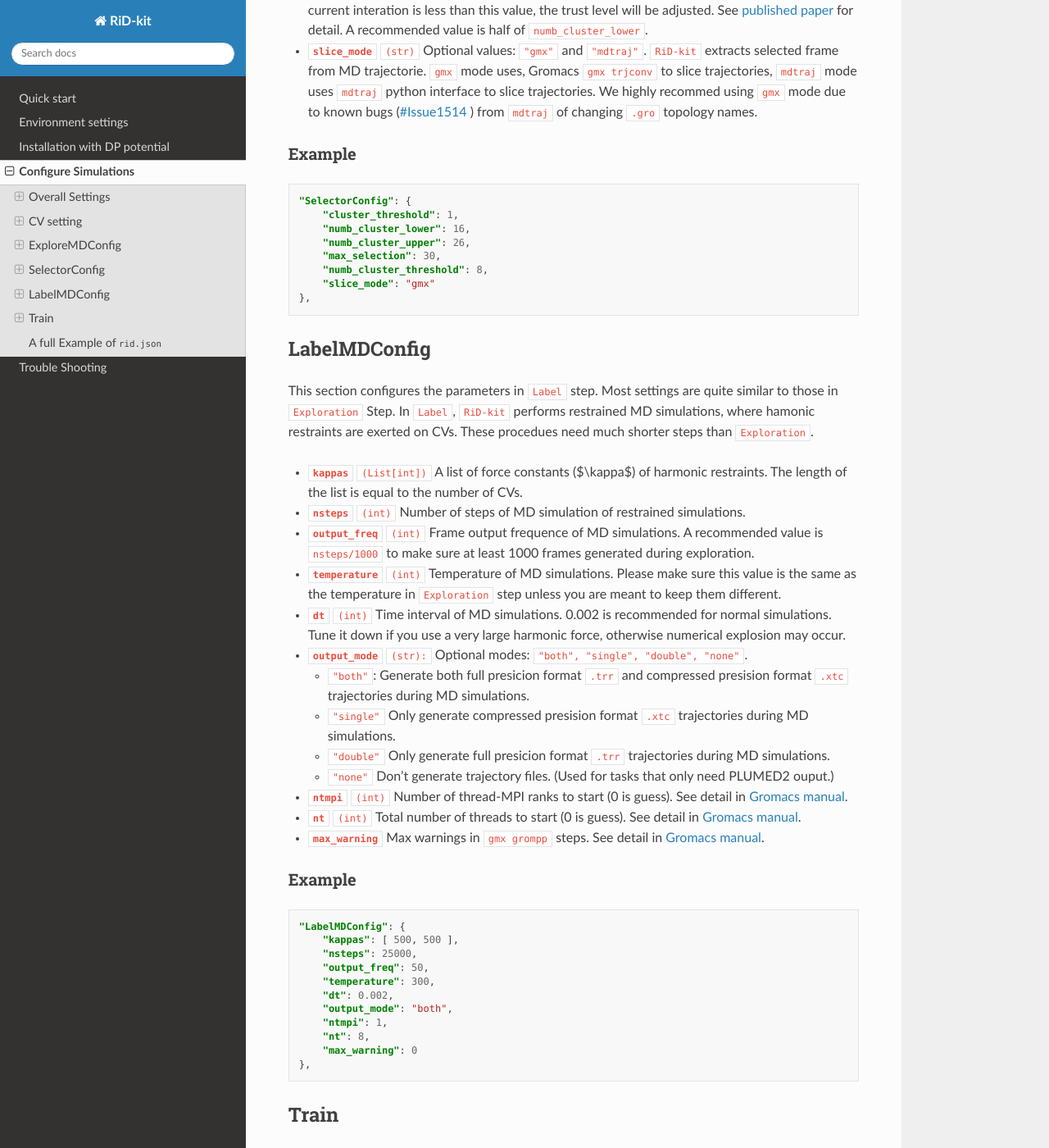
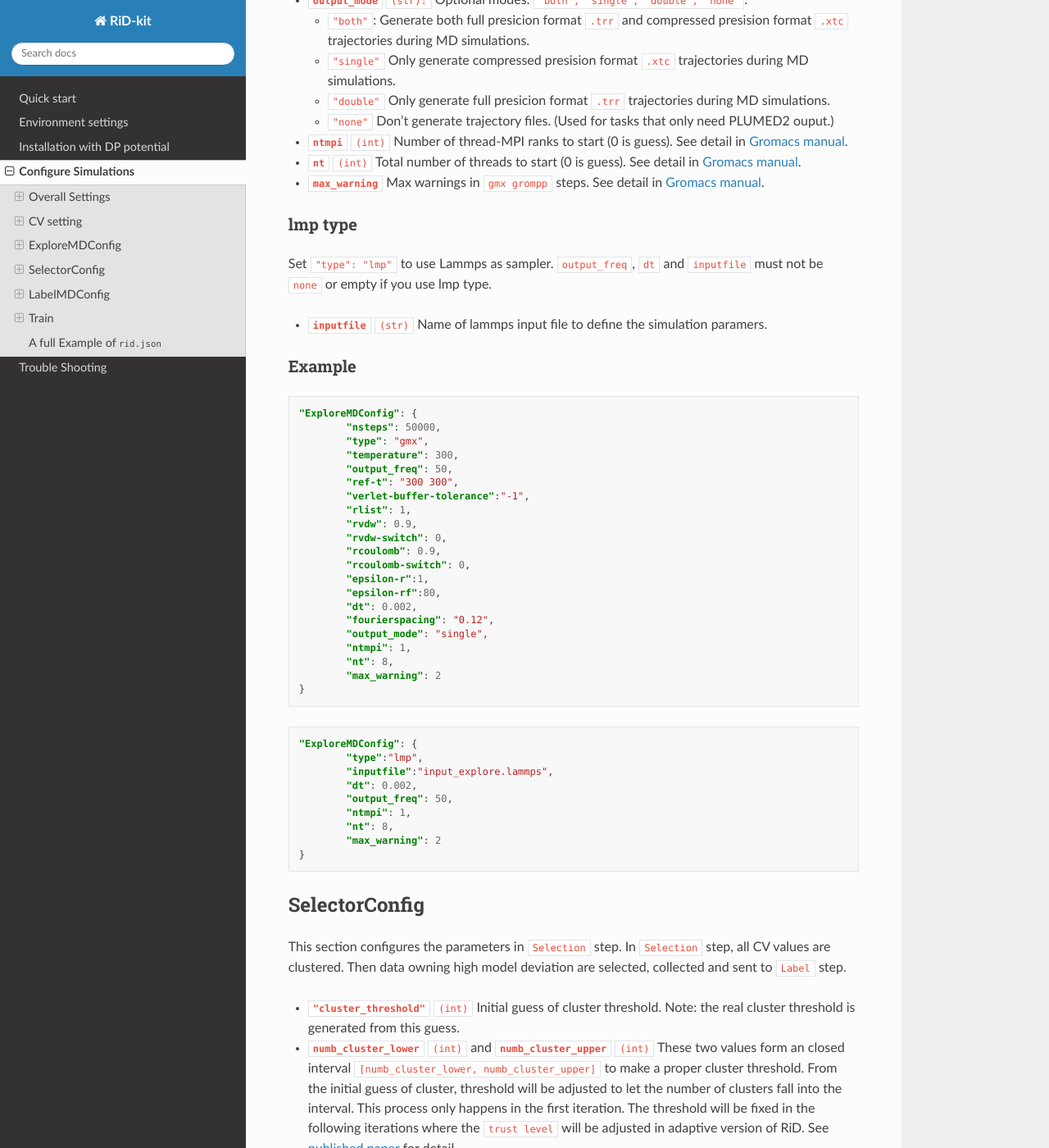
Before and after one commit to deepmodeling/rid-kit, a Sphinx documentation site: the page built from docs/source/rid_configuration.md, in a window 1280 px wide and 1400 px high, scrolled down 3308 px. Shown: the whole window at 82% size. Built offline with Sphinx 7.4.7 and the Read the Docs theme 2.0.0, drawn with Linux system fonts in a browser that asks for light colours; pages that are not in the unit, such as notebooks, are missing from menus; some of the changed text lies outside the part shown.

Commit message:
update readme

````diff
--- a/docs/source/rid_configuration.md
+++ b/docs/source/rid_configuration.md
@@ -51,12 +51,22 @@
 
 * **`weights`** `(List[int])` weights of CVs to scale their values. Used in clustering to calculate the Euclidean distances between CVs. This can prevent from CV discrimination if some CV's range is much larger than another one.
 
+### Distance mode
+In distance mode, `RiD-kit` uses distance between atoms of systems as collective variables. Set `"mode": "distance"`.
+`selected_atomid`, `angular_mask` and `weights` must not be `none` or empty if you use distance mode.
+
+* **`selected_atomid`** `(List[List[int]])` ids (starting form 1) of selected pair of atoms.
+
+* **`angular_mask`** `(List[int])` the mask of augular (periodic) CVs, 1 for periodic and 0 for non-periodic. In distance mode, all CVs are nonperiodic, so a list filled by 0 with length equal to number of CVs should be set.
+
+* **`weights`** `(List[int])` weights of CVs to scale their values. Used in clustering to calculate the Euclidean distances between CVs. This can prevent from CV discrimination if some CV's range is much larger than another one.
+
 ### Custom mode
 
 `RiD-kit` also supports user-defined collective variables.
 Set `"mode": "custom"`. `cv_file`, `angular_mask` and `weights` must not be `none` or empty if you use custom mode.
 
-* **`"cv_file"`** `(str)` Path to a CV file. This file defines collective variables in PLUMED2 format. Technically, CV that PLUMED2 supports can be suporrted by `RiD-kit`.
+* **`"cv_file"`** `(List[str])` List of Paths to CV files. The files define collective variables in PLUMED2 format. Technically, CV that PLUMED2 supports can be suporrted by `RiD-kit`.
 
 * **`"angular_mask"`** `(List[int])` the mask of augular (periodic) CVs, 1 for periodic and 0 for non-periodic. In custom mode, figure out the periodic CVs and set 1 at the corresponding location in list.
 
@@ -69,22 +79,46 @@
     "selected_resid": [ 1, 2 ],
     "angular_mask": [ 1, 1 ],
     "weights": [ 1, 1 ],
-    "cv_file":""
-},
+    "cv_file":[""]
+}
+```
+```JSON
+"CV": {
+        "mode": "distance",
+        "selected_atomid": [[2,5],[5,7]],
+        "angular_mask": [0,0],
+        "weights": [1,1],
+        "cv_file":[""]
+}
+```
+```JSON
+"CV": {
+        "mode": "custom",
+        "selected_atomid":[[161,165],[124,156],[124,161],[156,165]],
+        "angular_mask": [0,0,0,0],
+        "weights": [1,1,1,1],
+        "cv_file": ["colvar", "plmpath.pdb"]
+}
 ```
 
 ## ExploreMDConfig
+This section configures the parameters in `Exploration` step. Currently, rid-kit supports two types of sampler: `"gmx"` and `"lmp"`, stand for Gromacs and Lammps respectively.
 
-This section configures the parameters in `Exploration` step. MD eigine is Gromacs patched by PLUMED2. Parameter convention follows Gromacs and PLUMED2.
+### gmx type
 
+Set `"type": "gmx"` to use Gromacs as sampler. `nstep`, `temperature`, `ref-t`,`output_freq`, `dt`, `output_mode` must not be `none` or empty if you use gmx type. You can also set other parameters in `mdp` files for your usage (Acutally it is recommended since the default settings in rid-kit may be be the best suit for your system).
 
 * **`nsteps`** `(int)` Number of steps of MD simulation in exploration step.
 
-* **`output_freq`** `(int)`  Frame output frequence of MD simulations. A recommended value is `nsteps/1000` to make sure at least 1000 frames generated during exploration.
+* **`type`** `(str)` Type of sampler in `Exploration` step. Currently rid-kit support `gmx` (Gromacs) and `lmp` (Lammps).
 
 * **`temperature`** `(int)` Temperature of MD simulations. Please make sure this value is the same as the temperature in `Label` step unless you are meant to keep them different.
 
-* **`dt`** `(int)` Time interval of MD simulations. 0.002 is recommended for normal simulations. One may use a larger interval, e.g. 0.004, when heavy hydrogen modes in Gromacs.
+* **`ref-t`** `(str)` Temperature for each group of the system, default is `300 300` for `water non-water` group.
+
+* **`output_freq`** `(int)`  Frame output frequence of MD simulations. A recommended value is `nsteps/1000` to make sure at least 1000 frames generated during exploration.
+
+* **`dt`** `(int)` Time interval of MD simulations in `ps`. 0.002 is recommended for normal simulations. One may use a larger interval, e.g. 0.004, when heavy hydrogen modes in Gromacs.
 
 * **`output_mode`** `(str):` Optional modes: `"both", "single", "double", "none"`.
   * `"both"`: Generate both full presicion format `.trr` and compressed presision format `.xtc` trajectories during MD simulations.
@@ -96,23 +130,49 @@
 * **`nt`** `(int)` Total number of threads to start (0 is guess). See detail in [Gromacs manual](https://manual.gromacs.org/current/onlinehelp/gmx-mdrun.html).
 * **`max_warning`** Max warnings in `gmx grompp` steps. See detail in [Gromacs manual](https://manual.gromacs.org/current/onlinehelp/gmx-grompp.html).
 
+### lmp type
+Set `"type": "lmp"` to use Lammps as sampler. `output_freq`, `dt` and `inputfile` must not be `none` or empty if you use lmp type.
+
+* **`inputfile`** `(str)` Name of lammps input file to define the simulation paramers.
+
 ### Example
 
 ```JSON
 "ExploreMDConfig": {
-    "nsteps": 25000,
-    "output_freq": 25,
-    "temperature": 300,
-    "dt": 0.002,
-    "output_mode": "both",
-    "ntmpi": 1,
-    "nt": 8,
-    "max_warning": 0
-},
+        "nsteps": 50000,
+        "type": "gmx",
+        "temperature": 300,
+        "output_freq": 50,
+        "ref-t": "300 300",
+        "verlet-buffer-tolerance":"-1",
+        "rlist": 1,
+        "rvdw": 0.9,
+        "rvdw-switch": 0,
+        "rcoulomb": 0.9,
+        "rcoulomb-switch": 0,
+        "epsilon-r":1,
+        "epsilon-rf":80,
+        "dt": 0.002,
+        "fourierspacing": "0.12",
+        "output_mode": "single",
+        "ntmpi": 1,
+        "nt": 8,
+        "max_warning": 2
+}
+```
+```JSON
+"ExploreMDConfig": {
+        "type":"lmp",
+        "inputfile":"input_explore.lammps",
+        "dt": 0.002,
+        "output_freq": 50,
+        "ntmpi": 1,
+        "nt": 8,
+        "max_warning": 2
+}
 ```
 
 ## SelectorConfig
-
 This section configures the parameters in `Selection` step. In `Selection` step, all CV values are clustered. Then data owning high model deviation are selected, collected and sent to `Label` step.
 
 * **`"cluster_threshold"`** `(int)` Initial guess of cluster threshold. Note: the real cluster threshold is generated from this guess.
@@ -140,48 +200,69 @@
 ```
 
 ## LabelMDConfig
+This section configures the parameters in `Label` step. Currently, rid-kit supports two methods of labeling: `"restrained"` and `"constrained"`, stand for `restrained MD` and `constrained MD` respectively. Most settings are quite similar to those in `Exploration` Step. The simulation time is usually different between `Exploration` and `Label` steps, while the simulation time for `Exploration` has more freedom, the simulation time for `Label` step has to be chosen with care (longer enough to ensure convergence and shorter enough to avoid wasting). Our experience is that `100ps` is enough for `torsion mode` in `restrained MD method`, `1ns` is enough for `distance mode` in `constrained MD method`.
 
-This section configures the parameters in `Label` step. Most settings are quite similar to those in `Exploration` Step. In `Label`, `RiD-kit` performs restrained MD simulations, where hamonic restraints are exerted on CVs. These procedues need much shorter steps than `Exploration`.
+### restrained method
+Set `"method": "restrained"` to use restrained MD as mean force calculator. The only different parameters with `Exploration` step is `kappas`.
 
 * **`kappas`** `(List[int])` A list of force constants ($\kappa$) of harmonic restraints. The length of the list is equal to the number of CVs.
 
-* **`nsteps`** `(int)` Number of steps of MD simulation of restrained simulations.
-
-* **`output_freq`** `(int)`  Frame output frequence of MD simulations. A recommended value is `nsteps/1000` to make sure at least 1000 frames generated during exploration.
-
-* **`temperature`** `(int)` Temperature of MD simulations. Please make sure this value is the same as the temperature in `Exploration` step unless you are meant to keep them different.
-
-* **`dt`** `(int)` Time interval of MD simulations. 0.002 is recommended for normal simulations. Tune it down if you use a very large harmonic force, otherwise numerical explosion may occur.
-
-* **`output_mode`** `(str):` Optional modes: `"both", "single", "double", "none"`.
-  * `"both"`: Generate both full presicion format `.trr` and compressed presision format `.xtc` trajectories during MD simulations.
-  * `"single"` Only generate compressed presision format `.xtc` trajectories during MD simulations.
-  * `"double"` Only generate full presicion format `.trr` trajectories during MD simulations.
-  *  `"none"` Don't generate trajectory files. (Used for tasks that only need PLUMED2 ouput.)
-
-* **`ntmpi`** `(int)` Number of thread-MPI ranks to start (0 is guess). See detail in [Gromacs manual](https://manual.gromacs.org/current/onlinehelp/gmx-mdrun.html).
-* **`nt`** `(int)` Total number of threads to start (0 is guess). See detail in [Gromacs manual](https://manual.gromacs.org/current/onlinehelp/gmx-mdrun.html).
-* **`max_warning`** Max warnings in `gmx grompp` steps. See detail in [Gromacs manual](https://manual.gromacs.org/current/onlinehelp/gmx-grompp.html).
-
+### constrained method
+Set `"method": "constrained"` to use constrained MD as mean force calculator. Currently rid-kit only supports distance CV to use this method. The other parameters is the same with `Exploration` step.
 
 ### Example
 
 ```JSON
+    "LabelMDConfig": {
+        "nsteps": 50000,
+        "temperature":300,
+        "method": "restrained",
+        "type": "gmx",
+        "output_freq": 100,
+        "ref-t": "300 300",
+        "rlist": 1,
+        "verlet-buffer-tolerance":"-1",
+        "rvdw": 0.9,
+        "rvdw-switch": 0,
+        "rcoulomb": 0.9,
+        "rcoulomb-switch": 0,
+        "epsilon-r":1,
+        "epsilon-rf":80,
+        "dt": 0.002,
+        "fourierspacing": "0.12",
+        "output_mode": "single",
+        "ntmpi": 1,
+        "nt": 8,
+        "max_warning": 2,
+        "kappas": [ 500, 500 ]
+    }
+```
+```JSON
 "LabelMDConfig": {
-    "kappas": [ 500, 500 ],
-    "nsteps": 25000,
-    "output_freq": 50,
-    "temperature": 300,
-    "dt": 0.002,
-    "output_mode": "both",
-    "ntmpi": 1,
-    "nt": 8,
-    "max_warning": 0
-},
+        "nsteps": 50000,
+        "temperature":300,
+        "method": "constrained",
+        "type": "gmx",
+        "output_freq": 100,
+        "ref-t": "300 300",
+        "rlist": 1,
+        "verlet-buffer-tolerance":"-1",
+        "rvdw": 0.9,
+        "rvdw-switch": 0,
+        "rcoulomb": 0.9,
+        "rcoulomb-switch": 0,
+        "epsilon-r":1,
+        "epsilon-rf":80,
+        "dt": 0.001,
+        "fourierspacing": "0.12",
+        "output_mode": "both",
+        "ntmpi": 1,
+        "nt": 8,
+        "max_warning": 2
+}
 ```
 
 ## Train
-
 This section configures the parameters in `Train` step. `RiD-kit` is based on `Tensorflow`.
 
 * **`numb_models`** `(int)` Number of models that are trained in `Train` step. `RiD-kit` uses model deviations (or standrad deviation of output of these models) to evaluate the quality of free energy surface, so `numb_models` mush be **greater** than 1.
@@ -229,7 +310,7 @@
 {
     "name": "test",
     "numb_walkers": 2,
-    "numb_iters": 20,
+    "numb_iters": 2,
     "trust_lvl_1": 2,
     "trust_lvl_2": 3,
     "init_models": [],
@@ -239,54 +320,77 @@
         "selected_resid": [ 1, 2 ],
         "angular_mask": [ 1, 1 ],
         "weights": [ 1, 1 ],
-        "cv_file":""
+        "cv_file":[""]
     },
 
     "ExploreMDConfig": {
-        "nsteps": 25000,
-        "output_freq": 25,
+        "nsteps": 50000,
+        "type": "gmx",
         "temperature": 300,
+        "output_freq": 500,
+        "ref-t": "300 300",
+        "verlet-buffer-tolerance":"-1",
+        "rlist": 1,
+        "rvdw": 0.9,
+        "rvdw-switch": 0,
+        "rcoulomb": 0.9,
+        "rcoulomb-switch": 0,
+        "epsilon-r":1,
+        "epsilon-rf":80,
         "dt": 0.002,
-        "output_mode": "both",
+        "fourierspacing": "0.12",
+        "output_mode": "single",
         "ntmpi": 1,
         "nt": 8,
-        "max_warning": 0
+        "max_warning": 2
     },
 
     "SelectorConfig": {
-        "numb_cluster_lower": 16,
-        "numb_cluster_upper": 26,
-        "cluster_threshold": 1,
+        "numb_cluster_lower": 12,
+        "numb_cluster_upper": 22,
+        "cluster_threshold": 1.5,
         "max_selection": 30,
-        "numb_cluster_threshold": 8,
+        "numb_cluster_threshold": 6,
         "slice_mode": "gmx"
     },
 
     "LabelMDConfig": {
-        "nsteps": 25000,
-        "output_freq": 50,
-        "temperature": 300,
+        "nsteps": 50000,
+        "temperature":300,
+        "method": "restrained",
+        "type": "gmx",
+        "output_freq": 100,
+        "ref-t": "300 300",
+        "rlist": 1,
+        "verlet-buffer-tolerance":"-1",
+        "rvdw": 0.9,
+        "rvdw-switch": 0,
+        "rcoulomb": 0.9,
+        "rcoulomb-switch": 0,
+        "epsilon-r":1,
+        "epsilon-rf":80,
         "dt": 0.002,
-        "output_mode": "both",
+        "fourierspacing": "0.12",
+        "output_mode": "single",
         "ntmpi": 1,
         "nt": 8,
-        "max_warning": 0,
+        "max_warning": 2,
         "kappas": [ 500, 500 ]
     },
 
     "Train": {
         "numb_models": 4,
-        "neurons": [ 50, 50, 50, 50 ],
+        "neurons": [ 200, 200, 200, 200 ],
         "resnet": true,
-        "batch_size": 32,
-        "epoches": 2000,
+        "batch_size": 128,
+        "epoches": 8000,
         "init_lr": 0.0008,
         "decay_steps": 120,
         "decay_rate": 0.96,
-        "drop_out_rate": 0.1,
+        "drop_out_rate": 0,
         "numb_threads": 8,
         "use_mix": false,
-        "restart": false,
+        "restart": false
     }
 }
 ```
````
Also changed, not shown: other parts of docs/source/rid_configuration.md (+1 -1 lines), README.md (+4 -1 lines).
